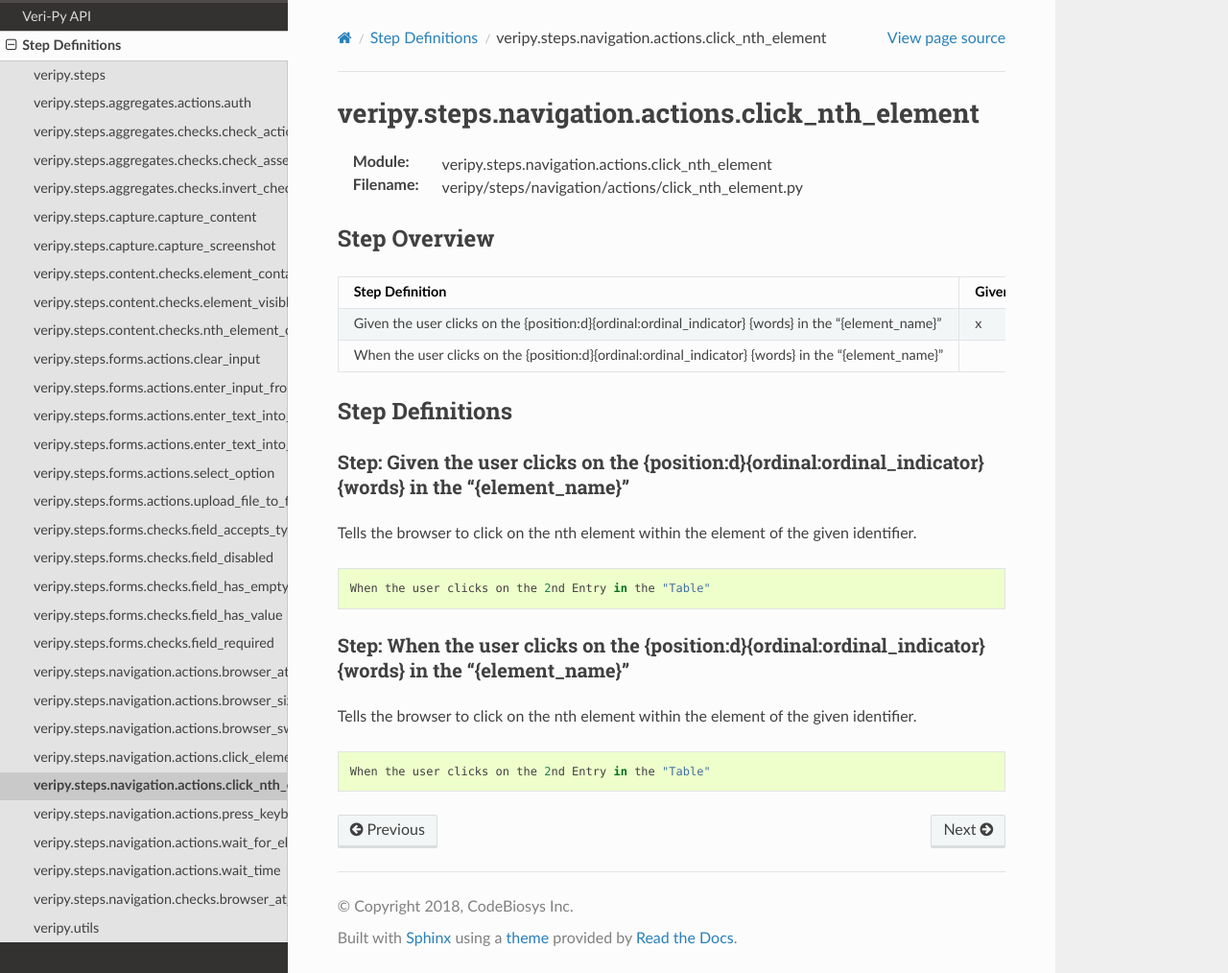
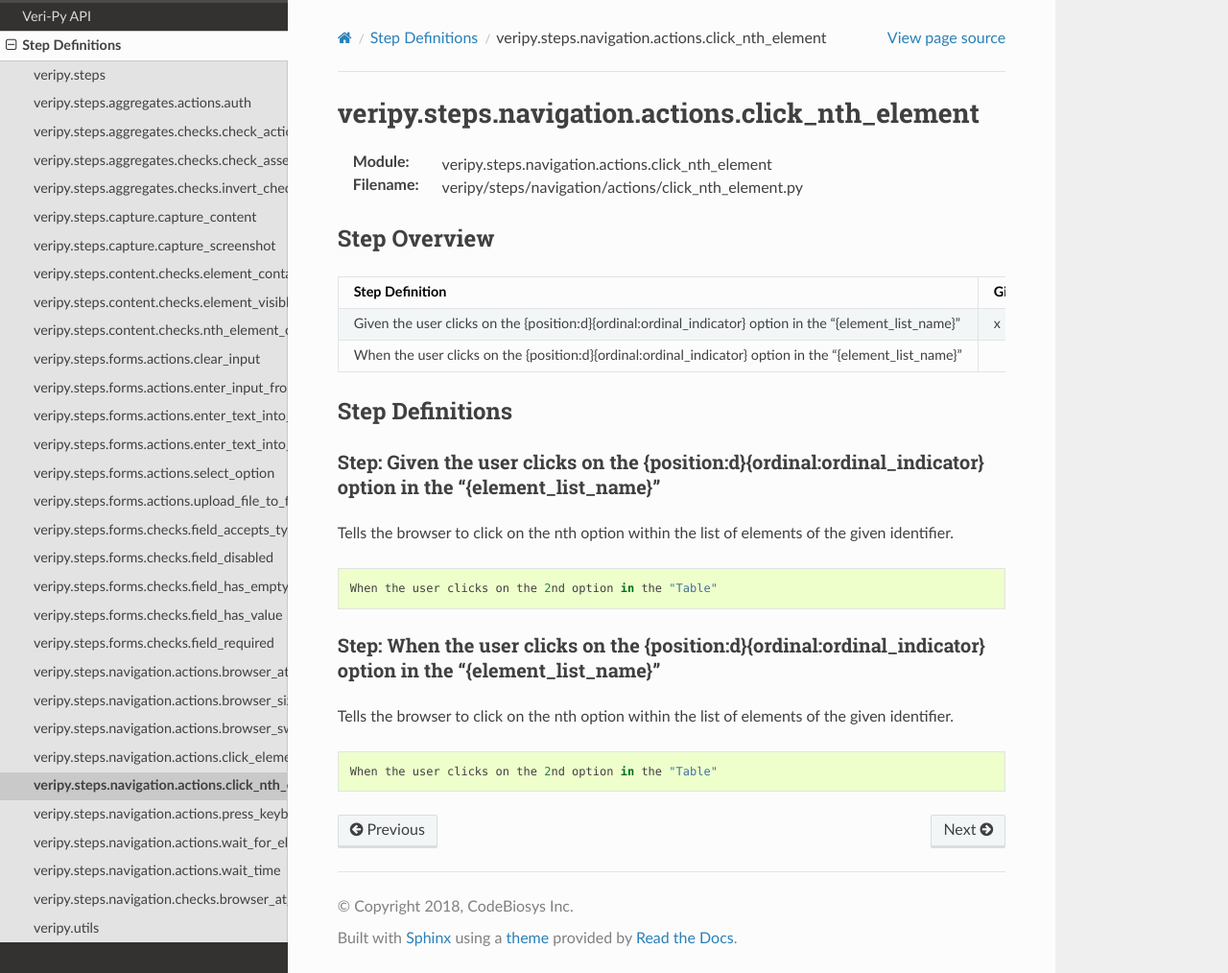
Before and after one commit to Codebiosys/veripy, a Sphinx documentation site: the page built from docs/step_definitions/step_module.veripy.steps.navigation.actions.click_nth_element.rst, in a window 1280 px wide and 1014 px high. Shown: the whole window at 96% size. Built offline with Sphinx 7.4.7 and the Read the Docs theme 2.0.0, drawn with Linux system fonts in a browser that asks for light colours.

Commit message:
Fixes behavior of clicking on Nth element
This fix reverts clicking of Nth element to it's previous behavior of
returning multiple elements and then selecting the Nth option in that
list. The user must remember to enable the return of multiple matches in
the page fixutre in order for this step to work properly.

The reason for this fix is becuase in its current state, the xpath must
be specified in the step, which may be too difficult for
non-programmers.

```diff
--- a/docs/step_definitions/step_module.veripy.steps.navigation.actions.click_nth_element.rst
+++ b/docs/step_definitions/step_module.veripy.steps.navigation.actions.click_nth_element.rst
@@ -12,38 +12,38 @@ Step Overview
 =============
 
 
-==================================================================================================== ===== ==== ==== ====
-Step Definition                                                                                      Given When Then Step
-==================================================================================================== ===== ==== ==== ====
-Given the user clicks on the {position:d}{ordinal:ordinal_indicator} {words} in the "{element_name}"   x
-When the user clicks on the {position:d}{ordinal:ordinal_indicator} {words} in the "{element_name}"          x
-==================================================================================================== ===== ==== ==== ====
+======================================================================================================== ===== ==== ==== ====
+Step Definition                                                                                          Given When Then Step
+======================================================================================================== ===== ==== ==== ====
+Given the user clicks on the {position:d}{ordinal:ordinal_indicator} option in the "{element_list_name}"   x
+When the user clicks on the {position:d}{ordinal:ordinal_indicator} option in the "{element_list_name}"          x
+======================================================================================================== ===== ==== ==== ====
 
 Step Definitions
 ================
 
 .. index::
-    single: Given step; Given the user clicks on the {position:d}{ordinal:ordinal_indicator} {words} in the "{element_name}"
+    single: Given step; Given the user clicks on the {position:d}{ordinal:ordinal_indicator} option in the "{element_list_name}"
 
-.. _given the user clicks on the {position:d}{ordinal:ordinal_indicator} {words} in the "{element_name}":
+.. _given the user clicks on the {position:d}{ordinal:ordinal_indicator} option in the "{element_list_name}":
 
-**Step:** Given the user clicks on the {position:d}{ordinal:ordinal_indicator} {words} in the "{element_name}"
---------------------------------------------------------------------------------------------------------------
+**Step:** Given the user clicks on the {position:d}{ordinal:ordinal_indicator} option in the "{element_list_name}"
+------------------------------------------------------------------------------------------------------------------
 
-Tells the browser to click on the nth element within the element of the given identifier.
+Tells the browser to click on the nth option within the list of elements of the given identifier.
 ::
 
-    When the user clicks on the 2nd Entry in the "Table"
+    When the user clicks on the 2nd option in the "Table"
 
 .. index::
-    single: When step; When the user clicks on the {position:d}{ordinal:ordinal_indicator} {words} in the "{element_name}"
+    single: When step; When the user clicks on the {position:d}{ordinal:ordinal_indicator} option in the "{element_list_name}"
 
-.. _when the user clicks on the {position:d}{ordinal:ordinal_indicator} {words} in the "{element_name}":
+.. _when the user clicks on the {position:d}{ordinal:ordinal_indicator} option in the "{element_list_name}":
 
-**Step:** When the user clicks on the {position:d}{ordinal:ordinal_indicator} {words} in the "{element_name}"
--------------------------------------------------------------------------------------------------------------
+**Step:** When the user clicks on the {position:d}{ordinal:ordinal_indicator} option in the "{element_list_name}"
+-----------------------------------------------------------------------------------------------------------------
 
-Tells the browser to click on the nth element within the element of the given identifier.
+Tells the browser to click on the nth option within the list of elements of the given identifier.
 ::
 
-    When the user clicks on the 2nd Entry in the "Table"
+    When the user clicks on the 2nd option in the "Table"
```
Also changed, not shown: 5 other files.
